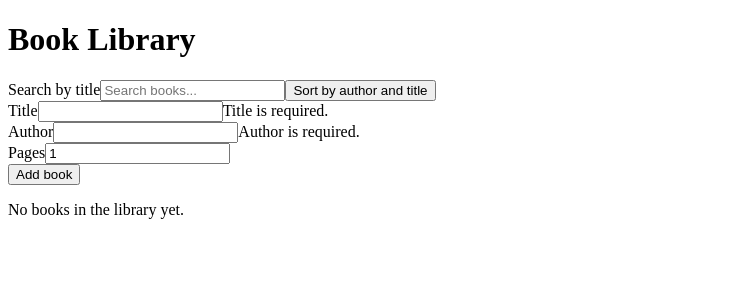
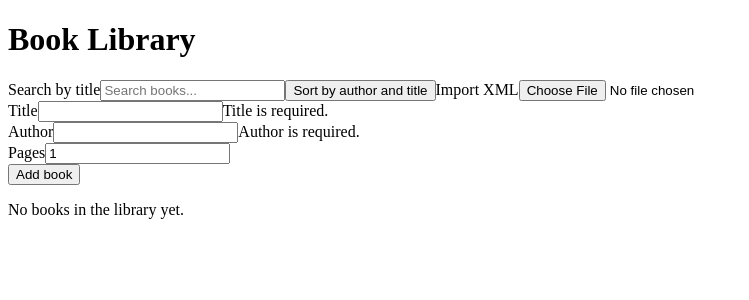
Before and after one commit to maks-stupak/book-library, an Angular app: page / in a window 1280 px wide. Shown: the top 300 px of the page, without its empty margins (0-749 px from the left). Built offline with nearby package versions, Linux system fonts and the light colour scheme.

Commit message:
feat: add xml book import

```diff
--- a/src/app/features/books/components/library-toolbar/library-toolbar.html
+++ b/src/app/features/books/components/library-toolbar/library-toolbar.html
@@ -1,7 +1,7 @@
 <label for="book-search">Search by title</label>
-
 <input id="book-search" type="search" placeholder="Search books..." (input)="updateSearch($event)" />
 
-<button type="button" (click)="sort.emit()">
-    Sort by author and title
-</button>
+<button type="button" (click)="sort.emit()">Sort by author and title</button>
+
+<label for="book-import">Import XML</label>
+<input id="book-import" type="file" accept=".xml,application/xml" (change)="selectFile($event)" />
--- a/src/app/features/books/components/library-toolbar/library-toolbar.ts
+++ b/src/app/features/books/components/library-toolbar/library-toolbar.ts
@@ -9,10 +9,21 @@ import { Component, output } from '@angular/core';
 export class LibraryToolbar {
   readonly searchChange = output<string>();
   readonly sort = output<void>();
+  readonly importFile = output<File>();
 
   protected updateSearch(event: Event): void {
     const input = event.target as HTMLInputElement;
 
     this.searchChange.emit(input.value);
   }
+
+  protected selectFile(event: Event): void {
+    const input = event.target as HTMLInputElement;
+    const file = input.files?.[0];
+
+    if (!file) return;
+
+    this.importFile.emit(file);
+    input.value = '';
+  }
 }
--- a/src/app/features/books/pages/library-page/library-page.html
+++ b/src/app/features/books/pages/library-page/library-page.html
@@ -1,6 +1,6 @@
 <h1>Book Library</h1>
 
-<app-library-toolbar (searchChange)="searchBooks($event)" (sort)="sortBooks()" />
+<app-library-toolbar (searchChange)="searchBooks($event)" (sort)="sortBooks()" (importFile)="importBooks($event)" />
 
 @if (editingBook(); as book) {
 <app-book-form mode="edit" [book]="book" (save)="updateBook($event)" (cancel)="cancelEditing()" />
@@ -8,5 +8,4 @@
 <app-book-form mode="add" (save)="addBook($event)" />
 }
 
-
 <app-book-list [books]="store.filteredBooks()" (edit)="editBook($event)" (remove)="removeBook($event)"></app-book-list>
--- a/src/app/features/books/pages/library-page/library-page.ts
+++ b/src/app/features/books/pages/library-page/library-page.ts
@@ -5,6 +5,7 @@ import { BookInput } from '../../models/book.model';
 import { BookList } from '../../components/book-list/book-list';
 import { BookForm } from '../../components/book-form/book-form';
 import { LibraryToolbar } from '../../components/library-toolbar/library-toolbar';
+import { parseBooksXml } from '../../../utils/book-xml.parser';
 
 @Component({
   imports: [BookForm, BookList, LibraryToolbar],
@@ -57,4 +58,15 @@ export class LibraryPage {
   protected sortBooks(): void {
     this.store.sortBooks();
   }
+
+  protected async importBooks(file: File): Promise<void> {
+    try {
+      const xml = await file.text();
+      const books = parseBooksXml(xml);
+
+      this.store.replaceBooks(books);
+    } catch {
+      window.alert('Unable to import the selected XML file.');
+    }
+  }
 }
--- /dev/null
+++ b/src/app/features/utils/book-xml.parser.ts
@@ -0,0 +1,18 @@
+import { BookInput } from '../books/models/book.model';
+
+export function parseBooksXml(xml: string): BookInput[] {
+  const document = new DOMParser().parseFromString(xml, 'application/xml');
+
+  if (document.querySelector('parsererror')) throw new Error('Invalid XML file.');
+
+  return Array.from(document.querySelectorAll('book')).map((book) => {
+    const title = book.querySelector('title')?.textContent?.trim();
+    const author = book.querySelector('author')?.textContent?.trim();
+    const pages = Number(book.querySelector('pages')?.textContent);
+
+    if (!title || !author || !Number.isInteger(pages) || pages < 1)
+      throw new Error('Invalid book data.');
+
+    return { title, author, pages };
+  });
+}
```
